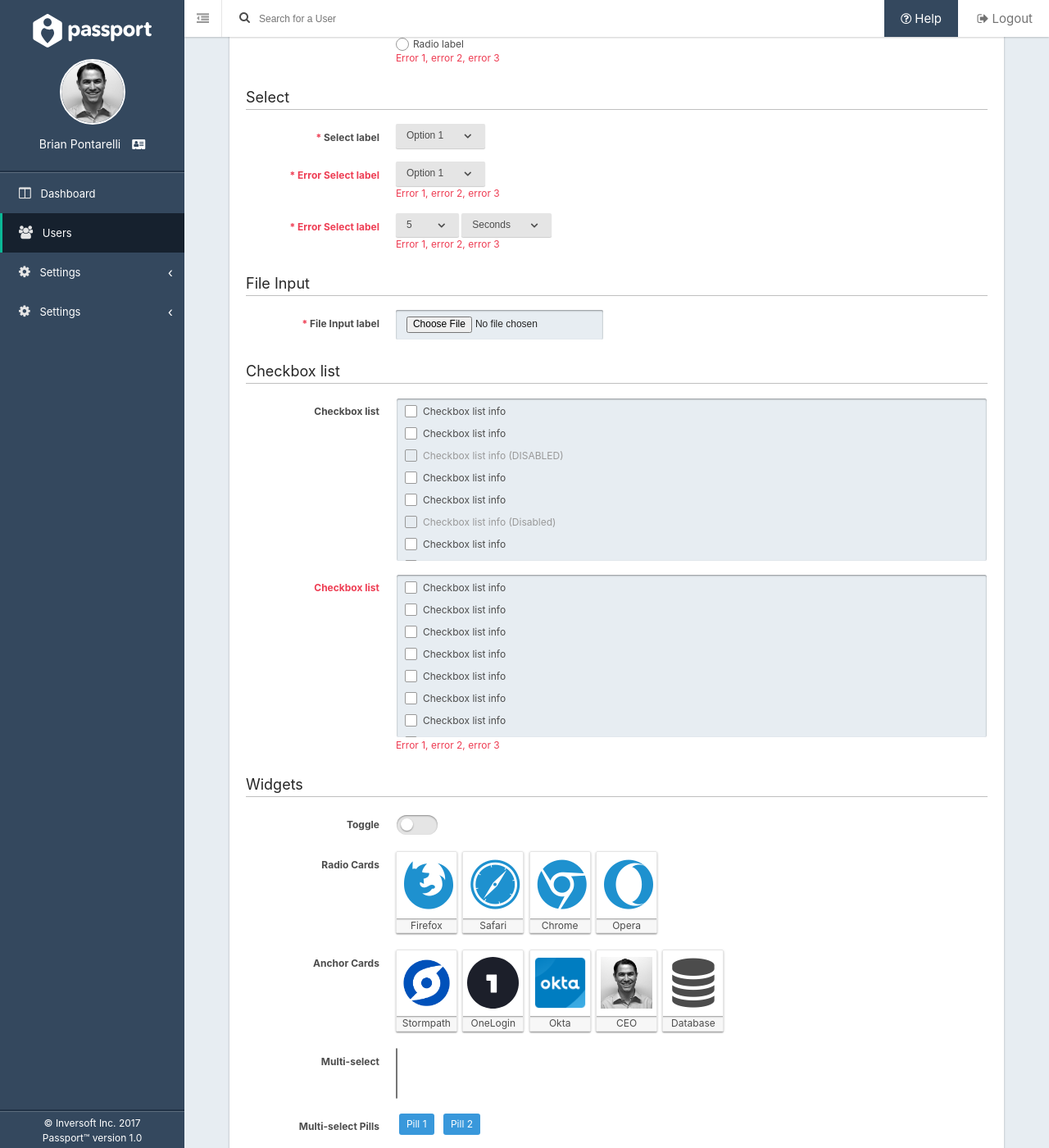
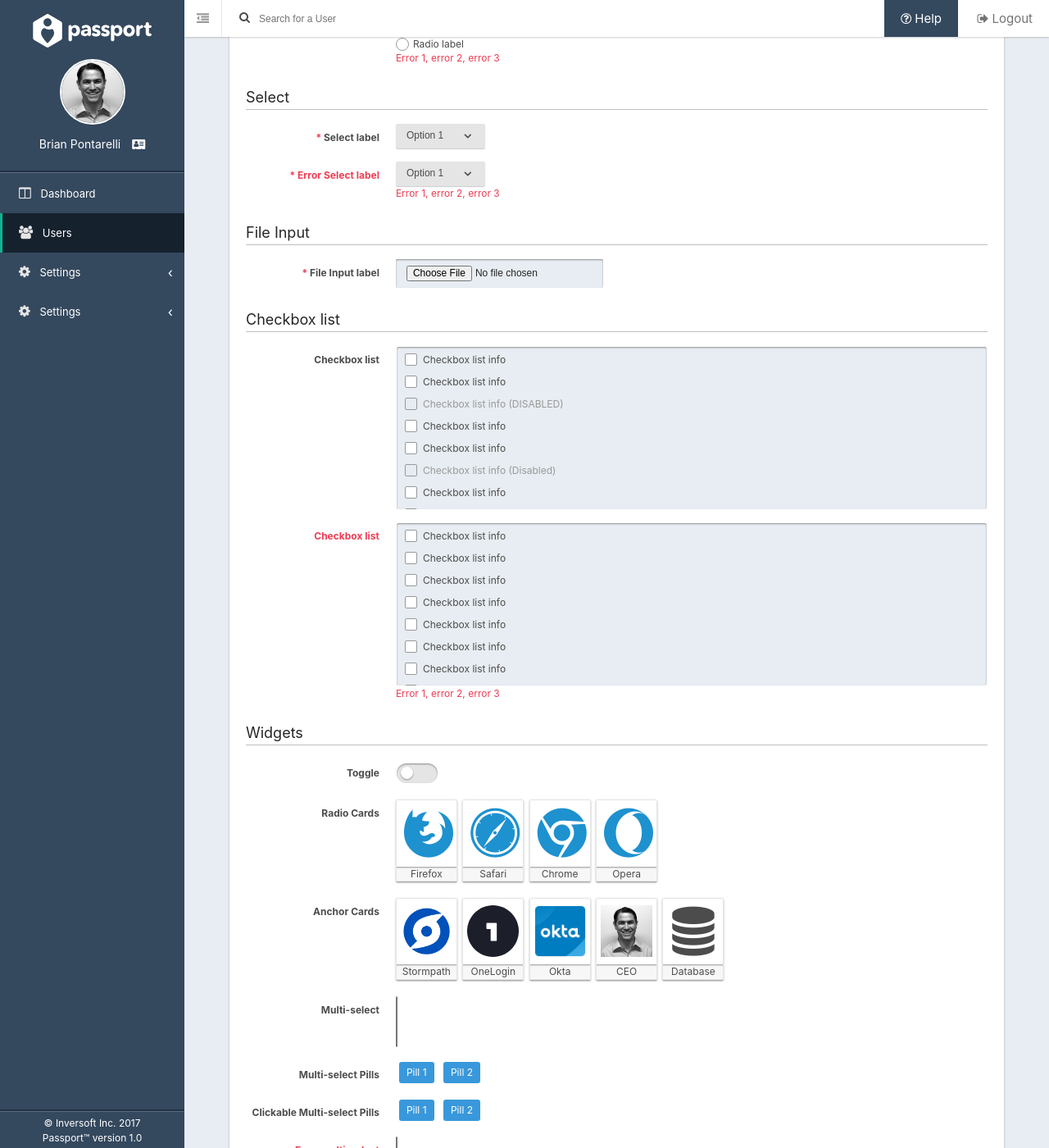
Before and after one commit to FusionAuth/fusionauth-style, a Jekyll site: the page built from index.md, in a window 1280 px wide and 1400 px high, scrolled down 3767 px. Shown: the whole window at 82% size. Built offline with Jekyll 4.4.1, drawn with Linux system fonts in a browser that asks for light colours.

Commit message:
Simplify selector for the right hand side of the label in a full form row.

```diff
--- a/_layouts/default.html
+++ b/_layouts/default.html
@@ -850,26 +850,6 @@
                     </label>
                     <span class="error">Error 1, error 2, error 3</span>
                   </div>
-                  <div class="form-row">
-                    <label for="select-3" class="error"><span class="required">*</span> Error Select label</label>
-                    <label class="select inline">
-                      <select id="select-3" class="error">
-                        <option>5</option>
-                        <option>10</option>
-                        <option>25</option>
-                        <option>50</option>
-                      </select>
-                    </label>
-                    <label class="select inline">
-                      <select id="select-4" class="error">
-                        <option>Seconds</option>
-                        <option>Minutes</option>
-                        <option>Hours</option>
-                        <option>Days</option>
-                      </select>
-                    </label>
-                    <span class="error">Error 1, error 2, error 3</span>
-                  </div>
                 </fieldset>
 
                 <fieldset>
@@ -923,6 +903,7 @@
                   </div>
                   <div class="form-row">
                     <label>Radio Cards</label>
+                    <div>
                       <label class="trading-card">
                         <span class="main">
                           <i class="fa fa-firefox"></i>
@@ -952,8 +933,10 @@
                         <span class="footer">Opera</span>
                       </label>
                     </div>
+                  </div>
                   <div class="form-row">
                     <label>Anchor Cards</label>
+                    <div>
                       <a href="#" class="trading-card">
                         <main>
                           <img src="/images/stormpath.jpg"/>
@@ -984,6 +967,7 @@
                         </main>
                         <footer>Database</footer>
                       </a>
+                    </div>
                   </div>
                   <div class="form-row">
                     <label for="multi-select">Multi-select</label>
--- a/_sass/forms.scss
+++ b/_sass/forms.scss
@@ -42,7 +42,7 @@
   .form-row {
     margin-bottom: 15px;
 
-    label:first-of-type {
+    > label:first-of-type {
       display: block;
       margin-bottom: 5px;
     }
@@ -129,27 +129,7 @@
   }
 
   &.full {
-    input[type="email"],
-    input[type="number"],
-    input[type="search"],
-    input[type="text"],
-    input[type="tel"],
-    input[type="url"],
-    input[type="password"],
-    textarea,
-    select {
-      width: calc(100% - 18% - 20px);
-    }
-
-    label.select {
-      width: calc(100% - 18% - 20px);
-
-      select {
-        width: 100%;
-      }
-    }
-
-    .input-addon-group {
+    .form-row > label:first-of-type + * {
       width: calc(100% - 18% - 20px);
     }
   }
```
Lines whose indentation alone changed are shown as unchanged.
